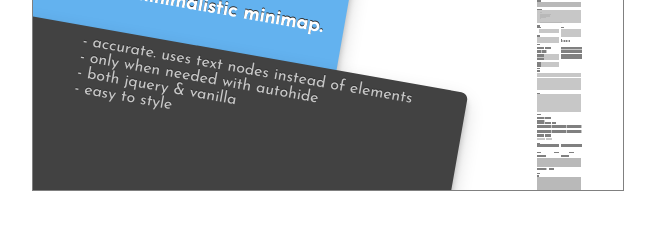
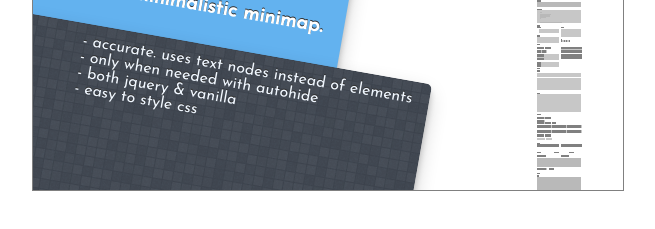
Before and after one commit to mccxiv/xivmap, a website: page media/promo-panels/panels.html in a window 1280 px wide. Shown: the part 319-548 px from the top of the page, without its empty margins (312-967 px from the left). Drawn offline with Linux system fonts and the light colour scheme; a web font is replaced by a local one.

Commit message:
Retouch image preview

```diff
--- a/media/promo-panels/panels.html
+++ b/media/promo-panels/panels.html
@@ -21,7 +21,7 @@
                     <div>- accurate. uses text nodes instead of elements</div>
                     <div>- only when needed with autohide</div>
                     <div>- both jquery & vanilla</div>
-                    <div>- easy to style</div>
+                    <div>- easy to style css</div>
                 </div>
 
             </div>
--- a/media/promo-panels/style.css
+++ b/media/promo-panels/style.css
@@ -33,6 +33,7 @@ body > div {
     text-align: left;
     padding-left: 57px;
     transform: rotate(10deg);
+    /* color: white; */
 }
 
 .image-preview h1 {
@@ -64,14 +65,15 @@ margin-top: -33px;
 .image-preview .bg2 {
      background-color: #424242;
      position: absolute;
+     background-image: url(random_grey_variations.png);
      height: 135%;
-     width: 108%;
-     top: 145px;
-     z-index: -1;
-     left: -232px;
+     width: 110%;
+     top: 135px;
+     /* color: white; */
+     border-radius: 6px;
+     z-index: -2;
+     left: -280px;
      transform: rotate(10deg);
-     border-radius: 7px;
-     /* box-shadow: 0 1px 3px rgba(0,0,0,0.12), 0 1px 2px rgba(0,0,0,0.24); */
      box-shadow: 0 10px 20px rgba(0,0,0,0.19), 0 6px 6px rgba(0,0,0,0.23);
 }
 
@@ -91,4 +93,6 @@ right: 15px;
 color: #C7C7C7;
 
 margin-top: 37px;
+
+color: #F0F7FF;
 }
```
Also changed, not shown: media/promo-panels/random_grey_variations.png (added).
